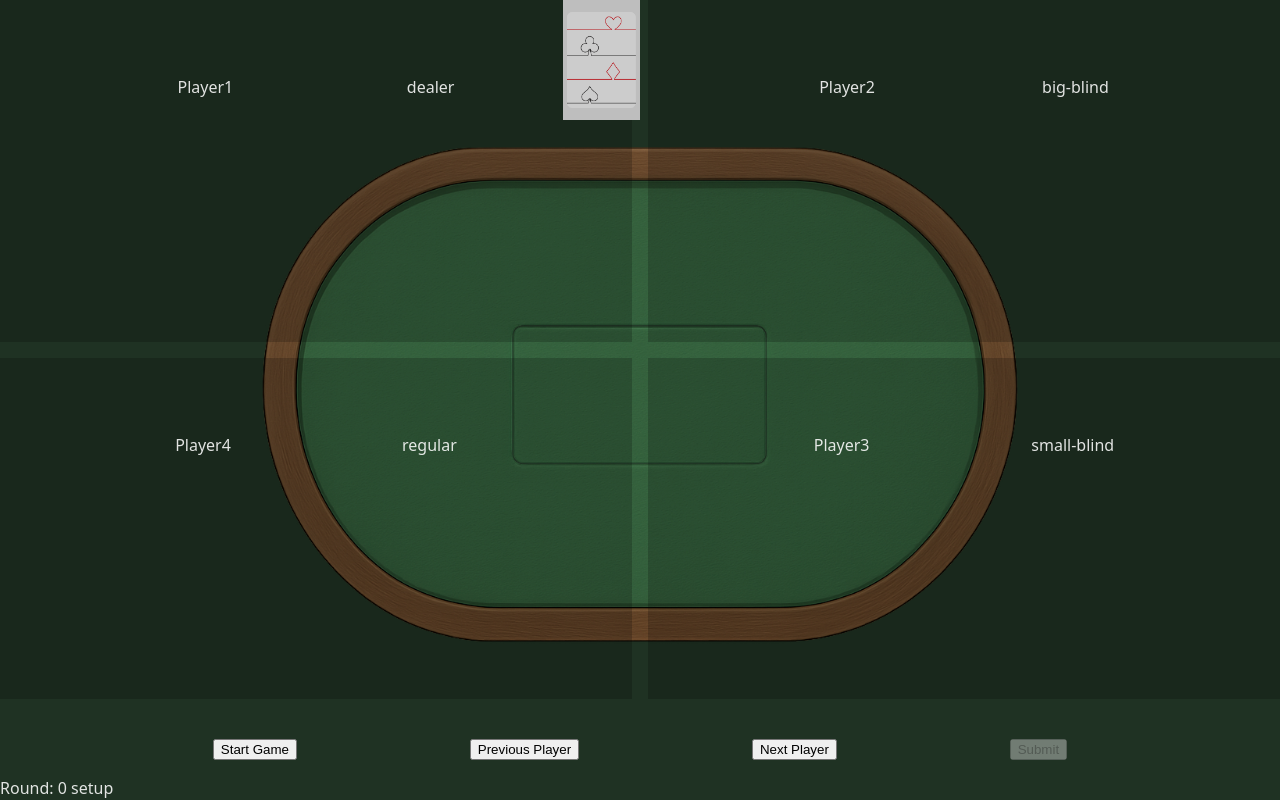
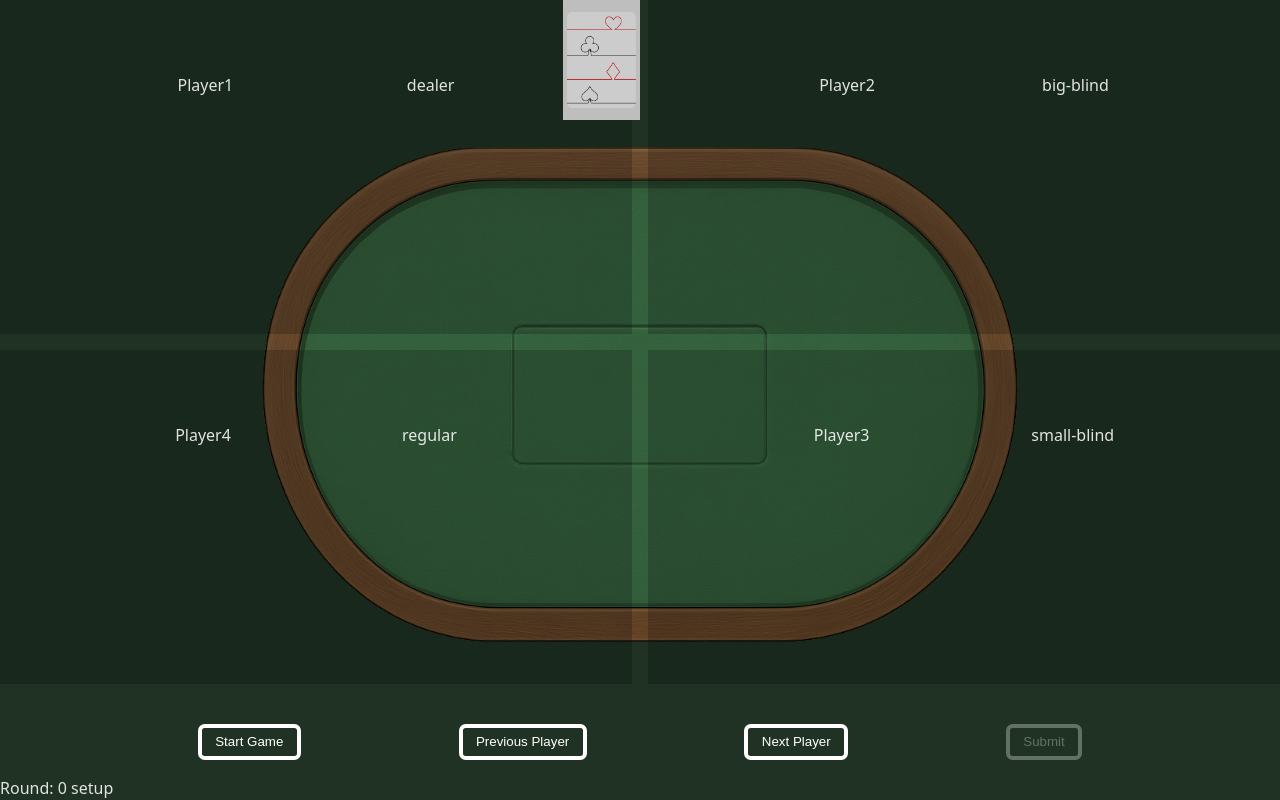
Before and after one commit to Marcaus-Cruz/le-casino, a React (Vite) app: page / in a window 1280 px wide. Built offline with nearby package versions, Linux system fonts and the light colour scheme.

Commit message:
Small button updates

```diff
--- /dev/null
+++ b/src/styles/btn.scss
@@ -0,0 +1,23 @@
+.btn {
+   background: unset;
+   padding: 0.5em 1em;
+   border: 0.5vmin solid white;
+   color: white;
+   border-radius: 0.5em;
+
+   cursor: pointer;
+
+   &:disabled {
+      opacity: 0.3;
+      cursor: not-allowed;
+   }
+
+   &:not(:disabled) {
+      &:hover,
+      &:focus,
+      &:active {
+         background-color: white;
+         color: black;
+      }
+   }
+}
--- a/src/styles/index.scss
+++ b/src/styles/index.scss
@@ -2,6 +2,7 @@
 @import './_mixins.scss';
 @import './card.scss';
 @import './player.scss';
+@import './btn.scss';
 
 :root {
    font-family: system-ui, Avenir, Helvetica, Arial, sans-serif;
--- a/src/styles/player.scss
+++ b/src/styles/player.scss
@@ -28,7 +28,8 @@
       align-self: center;
    }
 
-   .btn.btn-discard {
+   .btn {
+      margin: auto;
       cursor: pointer;
 
       &:disabled {
```
